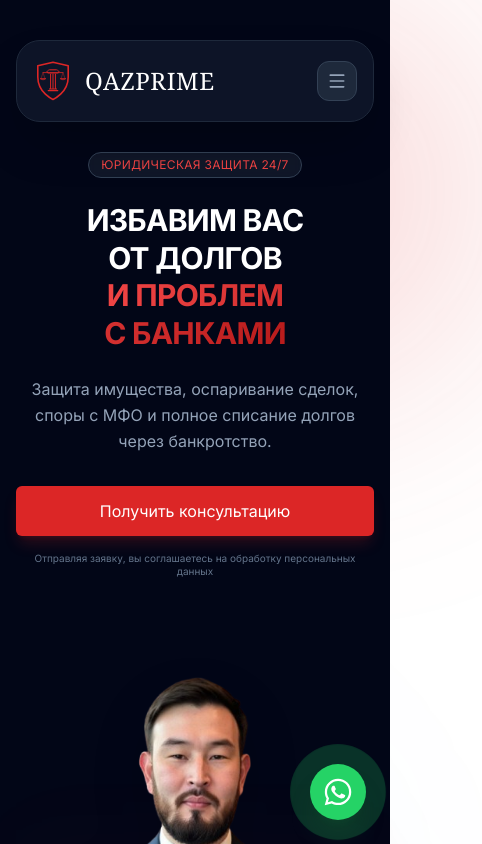
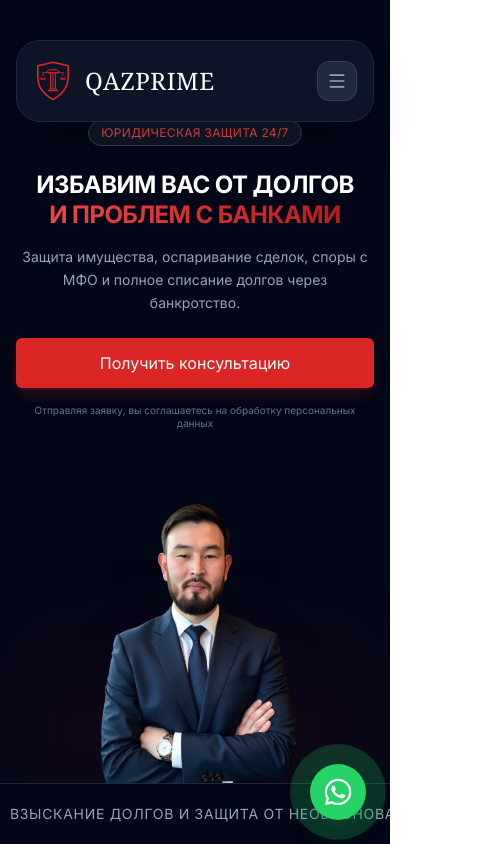
Before and after one commit to Alchinkaz/qaz-prime, a React (Vite) app: page / in a window 390 px wide. Shown: the top 844 px of the page, 482 px wide, since content can reach past the window. Built offline with nearby package versions, Linux system fonts and the light colour scheme.

Commit message:
Restore h-screen height restriction for mobile Hero section

```diff
--- a/components/Hero.tsx
+++ b/components/Hero.tsx
@@ -8,30 +8,30 @@ export const Hero: React.FC = () => {
   };
 
   return (
-    <div className="relative bg-slate-950 md:overflow-hidden min-h-screen md:h-screen flex flex-col">
+    <div className="relative bg-slate-950 overflow-hidden h-screen flex flex-col">
       {/* Background Gradients */}
       <div className="absolute top-0 left-1/4 w-96 h-96 bg-red-600/20 rounded-full blur-[128px] -z-10"></div>
       <div className="absolute bottom-0 right-1/4 w-96 h-96 bg-blue-600/10 rounded-full blur-[128px] -z-10"></div>
 
       {/* Main Content Area */}
-      <div className="flex-1 flex items-center pt-32 md:pt-32 pb-0 md:overflow-hidden">
+      <div className="flex-1 flex items-center pt-24 md:pt-32 pb-0 overflow-hidden">
         <div className="max-w-7xl mx-auto px-4 sm:px-6 lg:px-8 w-full h-full flex flex-col">
           <div className="grid md:grid-cols-2 gap-8 md:gap-12 items-center h-full">
 
             {/* Text Content */}
-            <div className="relative z-10 flex flex-col items-center text-center md:items-start md:text-left py-6 md:py-12">
+            <div className="relative z-10 flex flex-col items-center text-center md:items-start md:text-left py-6 md:py-12 shrink-0">
               <div className="inline-flex items-center gap-2 px-3 py-1 rounded-full bg-slate-800/50 border border-slate-700 backdrop-blur-sm mb-6">
                 <span className="text-xs font-medium text-red-500 tracking-wide uppercase">Юридическая защита 24/7</span>
               </div>
 
-              <h1 className="text-3xl md:text-5xl lg:text-6xl font-bold text-white tracking-tight mb-6 leading-tight">
+              <h1 className="text-2xl md:text-5xl lg:text-6xl font-bold text-white tracking-tight mb-4 md:mb-6 leading-tight">
                 ИЗБАВИМ ВАС ОТ&nbsp;ДОЛГОВ <br />
                 <span className="text-transparent bg-clip-text bg-gradient-to-r from-red-500 to-red-700">
                   И ПРОБЛЕМ С&nbsp;БАНКАМИ
                 </span>
               </h1>
 
-              <p className="text-base md:text-lg text-slate-400 mb-8 max-w-lg leading-relaxed md:border-l-2 border-red-600 md:pl-4">
+              <p className="text-sm md:text-lg text-slate-400 mb-6 md:mb-8 max-w-lg leading-relaxed md:border-l-2 border-red-600 md:pl-4">
                 Защита имущества, оспаривание сделок, споры с МФО и полное списание долгов через банкротство.
               </p>
 
@@ -47,13 +47,13 @@ export const Hero: React.FC = () => {
               </div>
             </div>
 
-            {/* Image Content - Large on mobile, constrained on desktop */}
-            <div className="relative flex-1 w-full h-[450px] md:h-full min-h-0 flex items-end justify-center md:justify-end mt-4 md:mt-0">
+            {/* Image Content - Constrained to available space to keep marquee visible */}
+            <div className="relative flex-1 h-full min-h-0 flex items-end justify-center md:justify-end">
               <div className="absolute inset-x-0 bottom-0 h-2/3 bg-gradient-to-t from-red-600/20 to-transparent rounded-t-3xl blur-2xl opacity-50"></div>
               <img
                 src="/hero.png"
                 alt="Юридическая защита"
-                className="relative z-10 w-full md:w-auto max-w-full h-full md:max-h-full object-contain object-bottom drop-shadow-2xl"
+                className="relative z-10 max-w-full max-h-full object-contain object-bottom drop-shadow-2xl"
               />
             </div>
 
@@ -61,8 +61,8 @@ export const Hero: React.FC = () => {
         </div>
       </div>
 
-      {/* Marquee - Naturally follows the content on mobile, sits at bottom on desktop */}
-      <div className="relative z-20 shrink-0 md:absolute md:bottom-0 md:left-0 md:right-0">
+      {/* Marquee - Sticks to bottom of h-screen container */}
+      <div className="relative z-20 shrink-0">
         <RunningLine />
       </div>
     </div>
```
